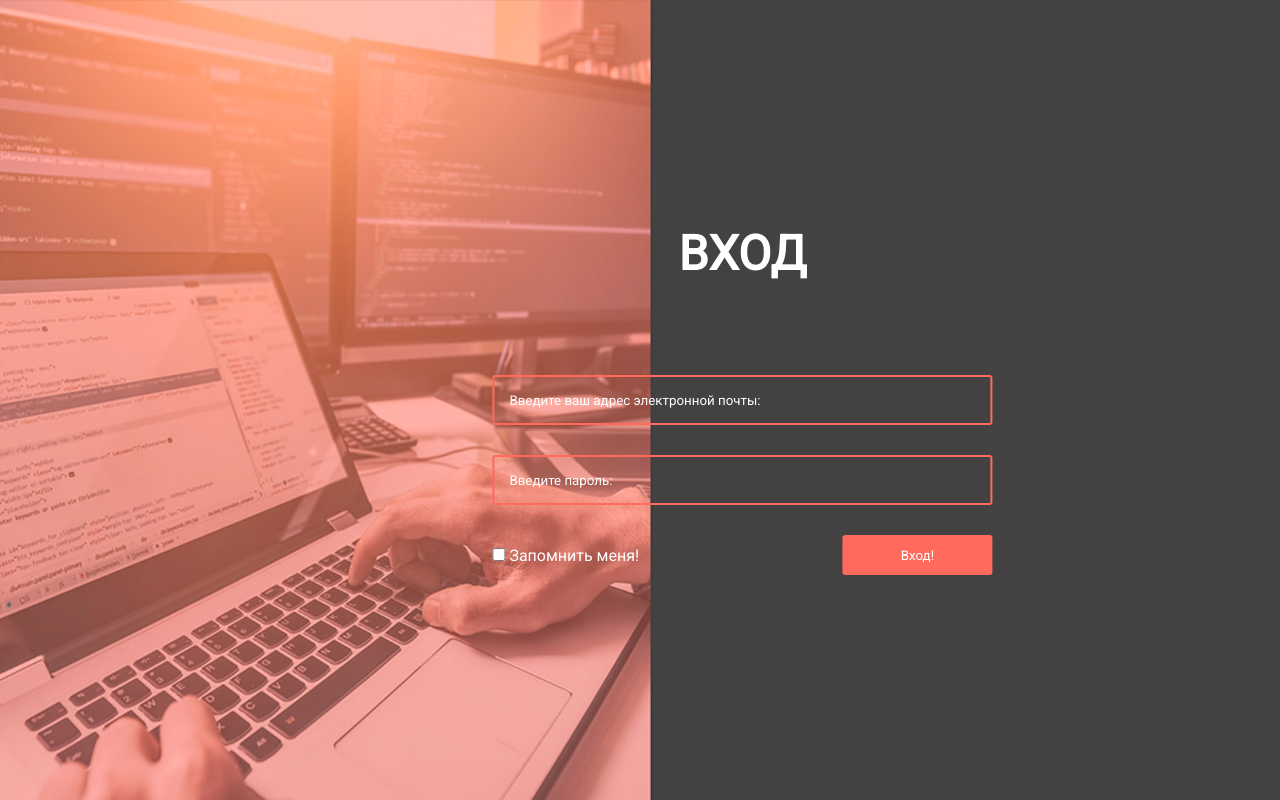
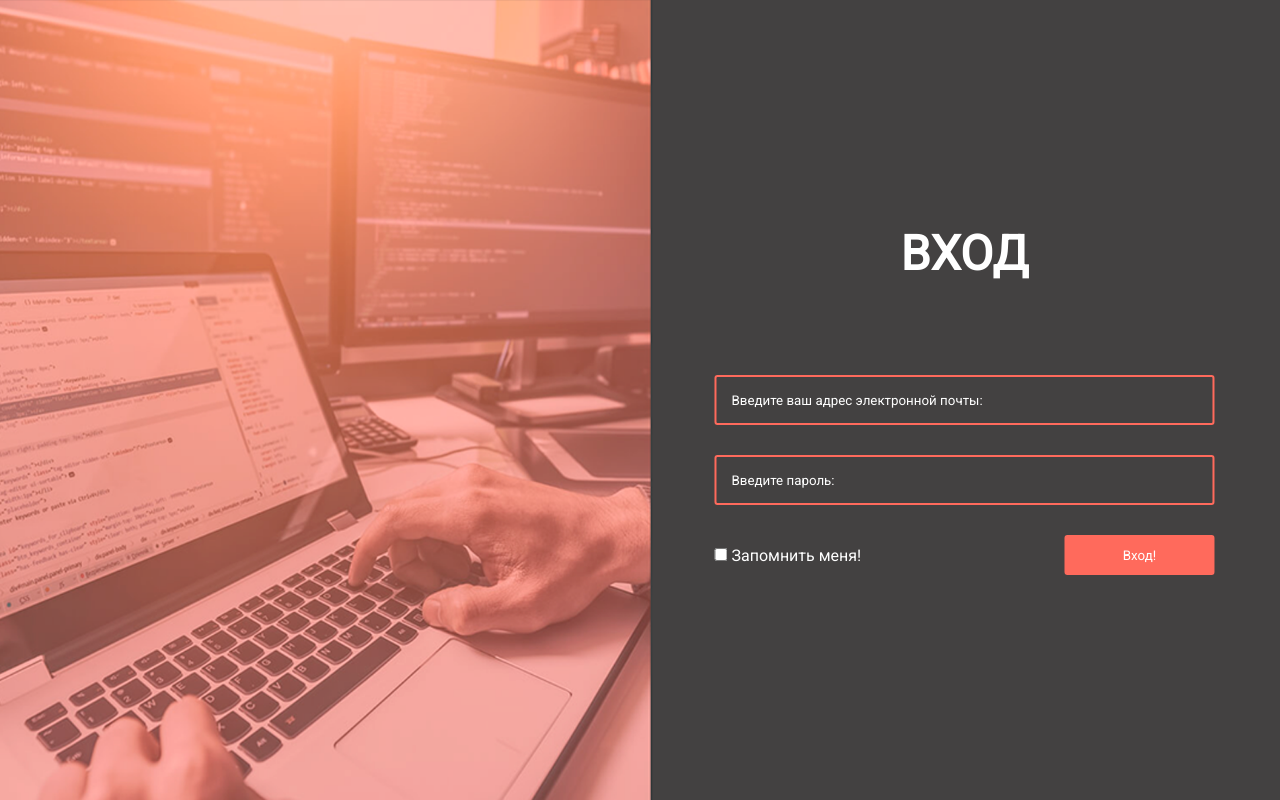
Before and after one commit to NikitaKolotushkin/Invertor, a Flask app: page /login in a window 1280 px wide. Run offline with Flask 2, Linux system fonts and the light colour scheme.

Commit message:
Оптимизация css файлов

```diff
--- a/app/static/css/index.css
+++ b/app/static/css/index.css
@@ -1,6 +1,12 @@
 /* GENERAL SETTINGS */
 body {
     color: #fff;
+}
+
+.container {
+    width: 84%;
+    margin: 0 auto;
+    height: 100vh;
 }
 
 /* MAIN STYLES */
--- a/app/static/css/settings.css
+++ b/app/static/css/settings.css
@@ -3,13 +3,6 @@
     padding: 0;
     box-sizing: border-box;
     font-family: 'Roboto', sans-serif;
-}
-
-.container {
-    width: 100%;
-    max-width: 84%;
-    margin: 0 auto;
-    height: 100vh;
 }
 
 .flash {
```
Also changed, not shown: app/static/css/cabinet.css (+9 -0 lines).
